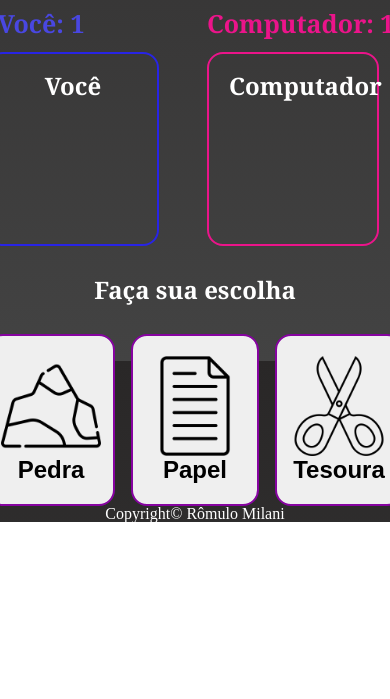
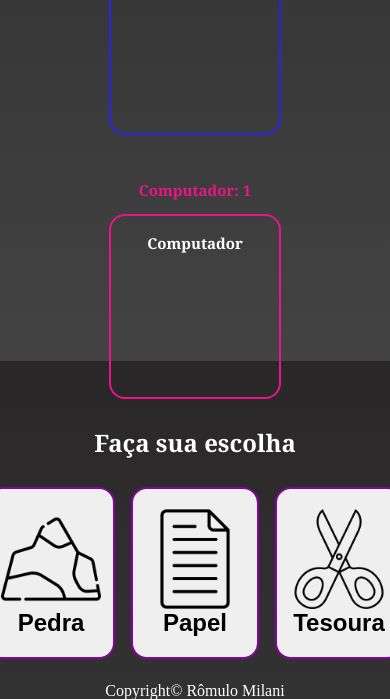
Before and after one commit to romulo-milani/pedra-papel-tesoura, a plain HTML site: page index.html in a window 390 px wide. Shown: the part 483-1182 px from the top of the page. Before the commit the page ends 1005 px from the top, so only its background shows below. Drawn offline with Linux system fonts and the light colour scheme.

Commit message:
corrigi a responsividade

```diff
--- a/index.html
+++ b/index.html
@@ -21,7 +21,7 @@
         <h2>Melhor de Cinco</h2>
     </header>
 
-    <section class="jogo">
+    <main>
         <div class="jogo-container">
             <h3>Rodada 1</h3>
             <h3 class="h3-resultado-rodada">Foi um empate!</h3>
@@ -59,7 +59,7 @@
                 </button>
             </div>
         </div>
-    </section>
+    </main>
     <footer>
         <p>Copyright© Rômulo Milani </p>
     </footer>
--- a/style.css
+++ b/style.css
@@ -35,7 +35,7 @@ h2 {
 }
 
 /*SEÇÃO JOGO*/
-.jogo {
+main {
     font-family: Cambria, Cochin, Georgia, Times, 'Times New Roman', serif;
 }
 
@@ -63,7 +63,7 @@ h4 {
 }
 
 .h4-computador {
-    color:#EB148A;
+    color: #EB148A;
 }
 
 .escolhas-container {
@@ -150,7 +150,7 @@ button {
 }
 
 button:hover {
-    box-shadow: 0 0 10px 10px  rgb(134, 3, 160);
+    box-shadow: 0 0 10px 10px rgb(134, 3, 160);
     cursor: pointer;
 }
 
@@ -162,8 +162,45 @@ button:hover {
     margin: 2rem;
 }
 
-.buttons-container p, .p-sua-escolha {
+.buttons-container p,
+.p-sua-escolha {
     font-weight: 600;
     font-size: 1.5rem;
+}
 
+footer {
+    margin-top: 1.5rem;
+    margin-bottom: 2rem;
 }
+
+
+@media (max-width: 500px) {
+    .escolhas-container {
+        flex-direction: column;
+        justify-content: center;
+    }
+
+    h3,
+    .h3-resultado-rodada {
+        margin: 0.5rem;
+        font-size: 20px;
+    }
+
+    h4 {
+        font-size: 15px;
+    }
+
+    .jogador-container,
+    .computador-container {
+        display: flex;
+        flex-direction: column;
+        justify-content: center;
+        align-items: center;
+    }
+
+
+    .p-jogador,
+    .p-computador {
+        font-size: 15px;
+    }
+}
```
